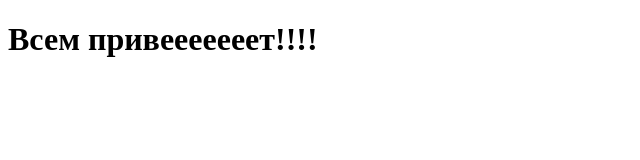
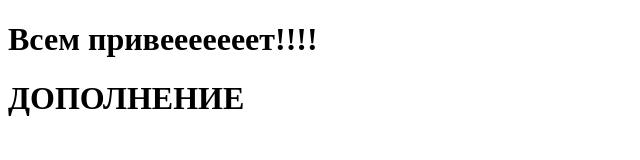
Before and after one commit to LebowskiYaroslav/DOMA, a plain HTML site: page index.html in a window 1280 px wide. Shown: the whole page, without its empty margins (0-640 px from the left). Drawn offline with Linux system fonts and the light colour scheme.

Commit message:
Дополнение приветствия

```diff
--- a/index.html
+++ b/index.html
@@ -7,5 +7,6 @@
 </head>
 <body>
     <h1>Всем привееееееет!!!!</h1>
+    <h1>ДОПОЛНЕНИЕ</h1>
 </body>
 </html>
```
